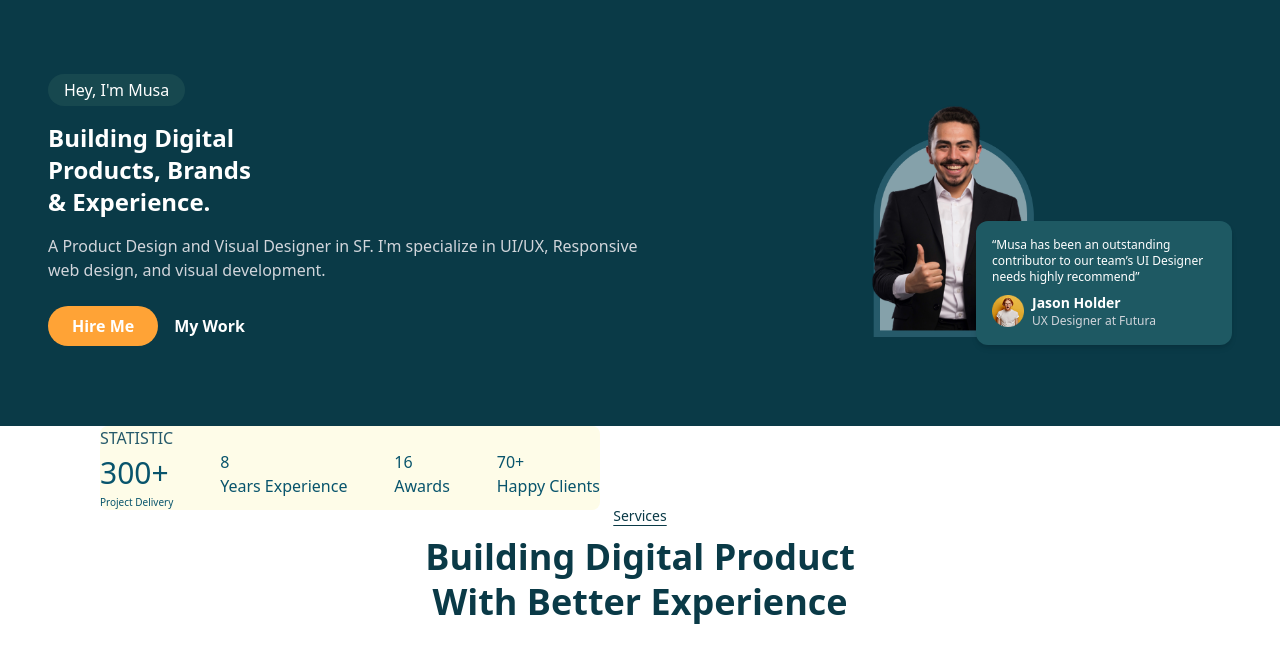
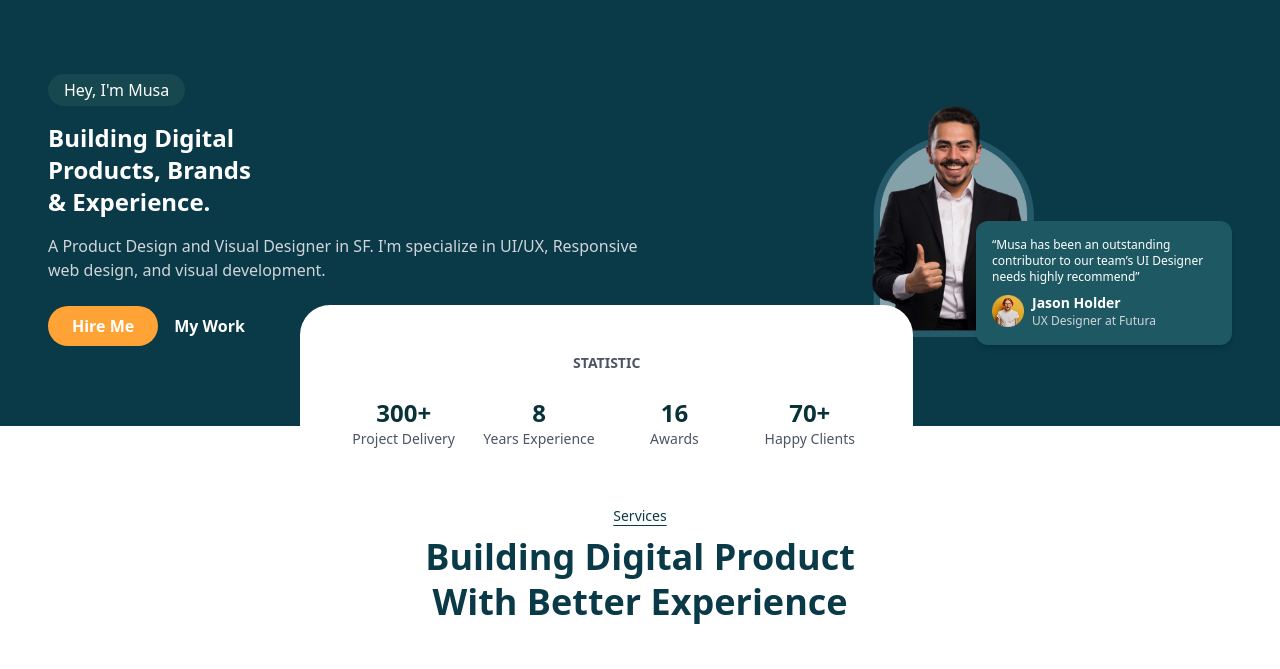
Before and after one commit to MAGA-09/practic, a website: page src/index.html in a window 1280 px wide. Shown: the part 75-744 px from the top of the page. Drawn offline with nearby package versions, Linux system fonts and the light colour scheme; files that its build step writes are made by us from their sources.

Commit message:
hamai xatogi isloh shud

```diff
--- a/src/index.html
+++ b/src/index.html
@@ -46,28 +46,7 @@
     </div>
   </section>
   </div>
-  <section class="bg-yellow-50 w-[500px] rounded-lg m-auto absolute left-[100px] bottom-100">
-    <h1 class="text-[#265A6A]">STATISTIC</h1>
-    <div class="text-[#08546C] flex justify-between">
-        <div>
-            <h1 class="text-[30px]">300+</h1>
-            <p class="text-[10px]">Project Delivery</p>
-        </div>
-        <div>
-            <h1>8</h1>
-            <p>Years Experience</p>
-        </div>
-        <div>
-            <h1>16</h1>
-            <p>Awards</p>
-        </div>
-        <div>
-            <h1>70+</h1>
-            <p>Happy Clients</p>
-        </div>
-    </div>
-  </section>
-  <!-- <section class="bg-white text-[#083238] max-w-[1000px] rounded-t-[30px] p-6 sm:p-12 text-center">
+  <section class="hidden lg:block absolute left-[300px] top-[380px] z-10 bg-white text-[#083238] max-w-[1000px] rounded-t-[30px] p-6 sm:p-12 text-center">
     <h2 class="text-sm font-semibold text-gray-600 mb-6">STATISTIC</h2>
     <div class="grid grid-cols-2 sm:grid-cols-4 gap-6 text-center">
       <div>
@@ -87,9 +66,9 @@
         <p class="text-sm text-gray-600">Happy Clients</p>
       </div>
     </div>
-  </section> -->
-<main class="py-100">
-    <section class="bg-white py-20 px-4 sm:px-8">
+  </section>
+<main>
+    <section class="bg-white py-20 px-4 sm:px-8 ">
   <div class="text-center mb-12">
     <p class="text-sm text-[#0a3a47] underline underline-offset-4 mb-2">Services</p>
     <h2 class="text-[28px] sm:text-[36px] font-bold leading-tight text-[#0a3a47]">
@@ -183,7 +162,7 @@
     </div>
 </section>
 <section class="w-full px-4 py-10 sm:py-14 sm:flex sm:justify-between sm:items-start bg-white">
-  <div class="sm:w-1/2 w-full">
+  <div class="sm:w-1/2 w-full flex-col lg:flex-row">
     <img src="./image/Rectangle 18.png" alt="" class="w-[400px] h-[400px] rounded-lg" />
     <h2 class="mt-6 text-xl sm:text-xl font-semibold text-[#0B3558]">
       How This Agency Helped My <br class="hidden sm:block"> Business And Career Journey?
```
Also changed, not shown: 1 other file.
